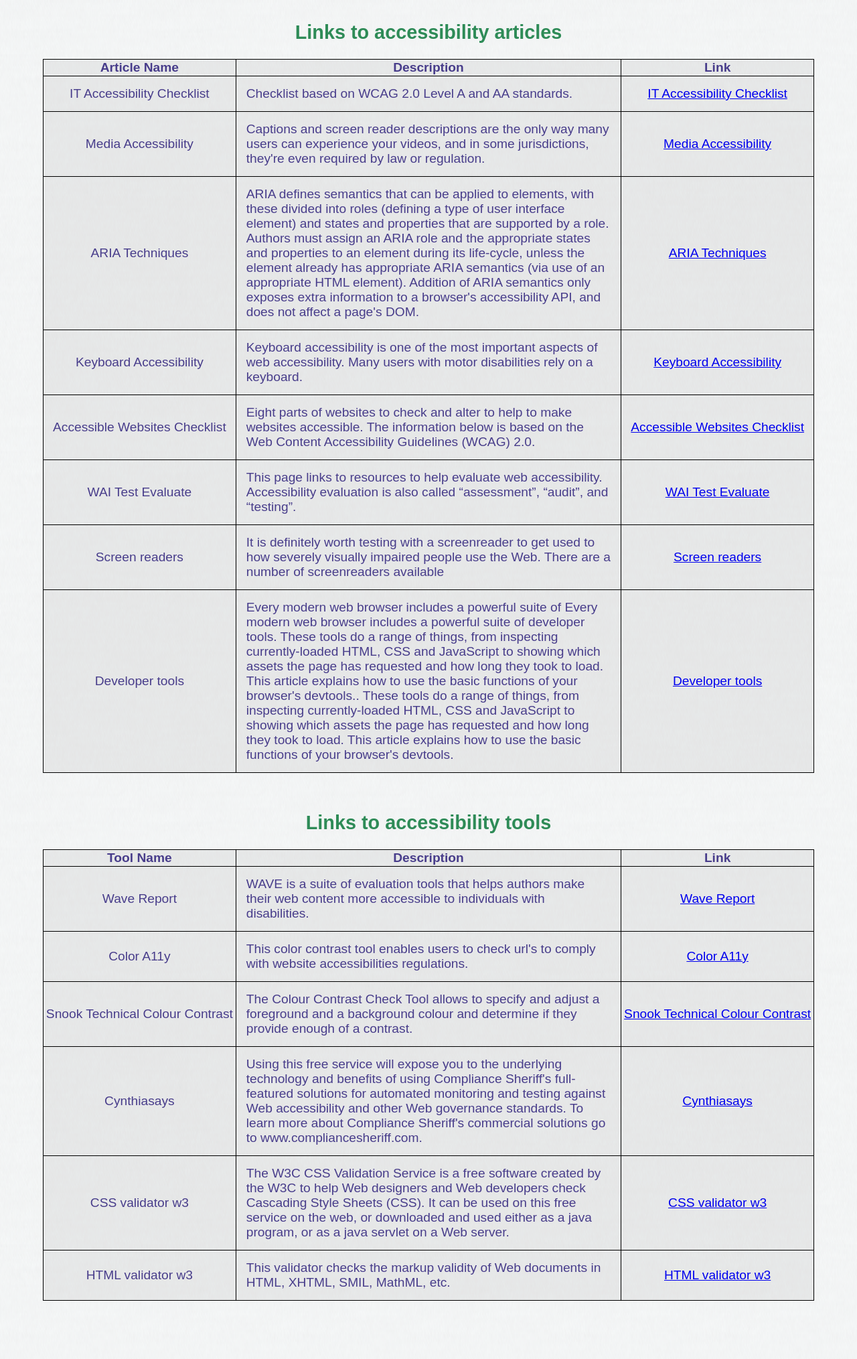
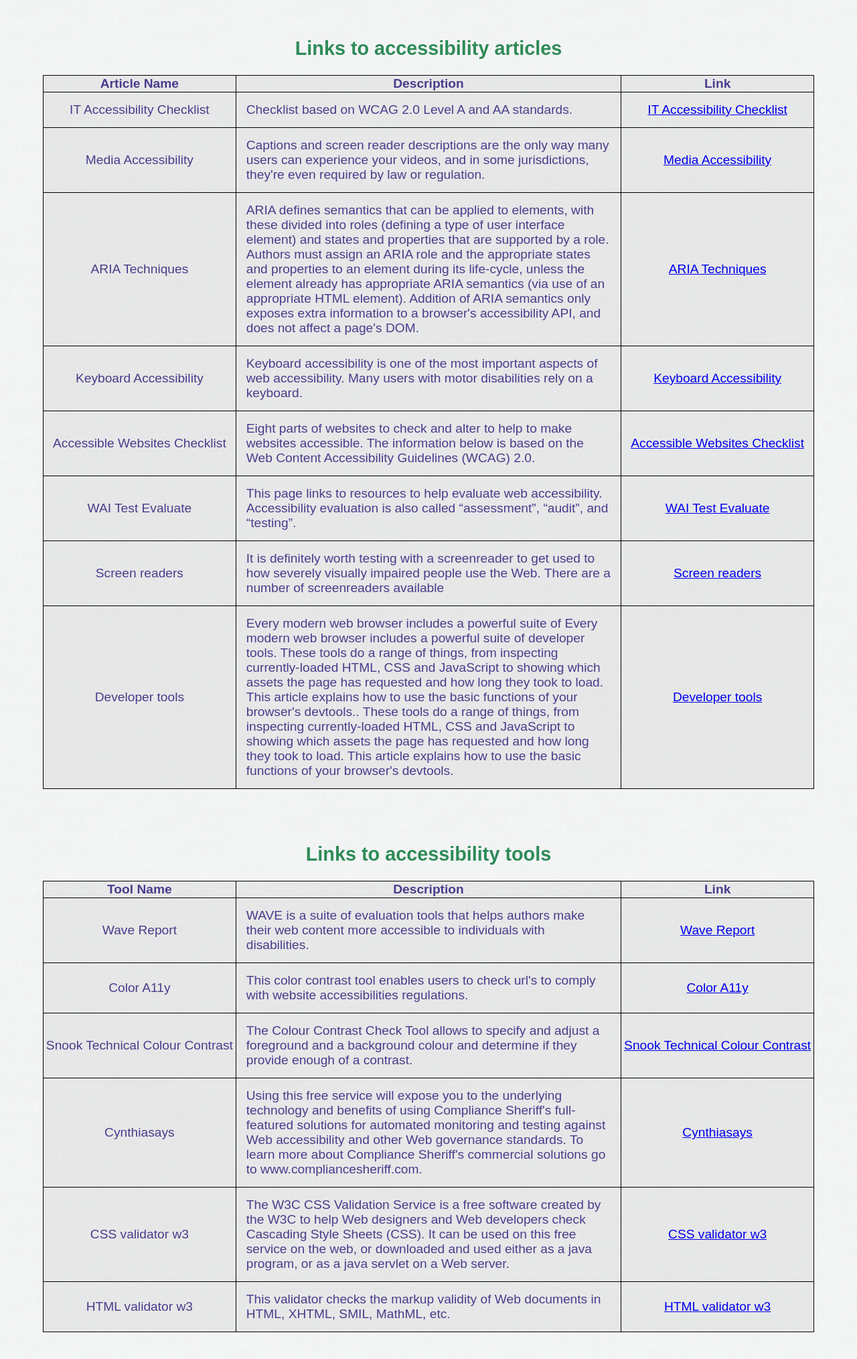
Before and after one commit to sunnysunny77/accessibility, a PHP site: page /resources.html in a window 1280 px wide. Shown: the part 225-2254 px from the top of the page at 67% size. Run offline with PHP 8.4, Linux system fonts and the light colour scheme.

Commit message:
Update resources.css

```diff
--- a/css/resources.css
+++ b/css/resources.css
@@ -13,7 +13,7 @@
 }
 
 caption h2 {
-  margin: 0;
+  margin: 0.83em 0 0 0;
 }
 
 table,
```
